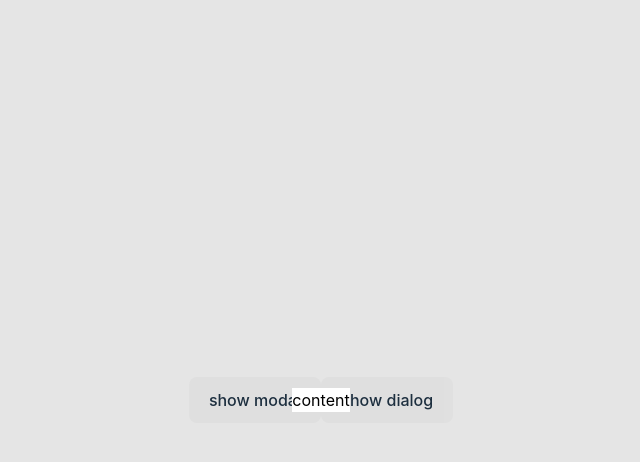
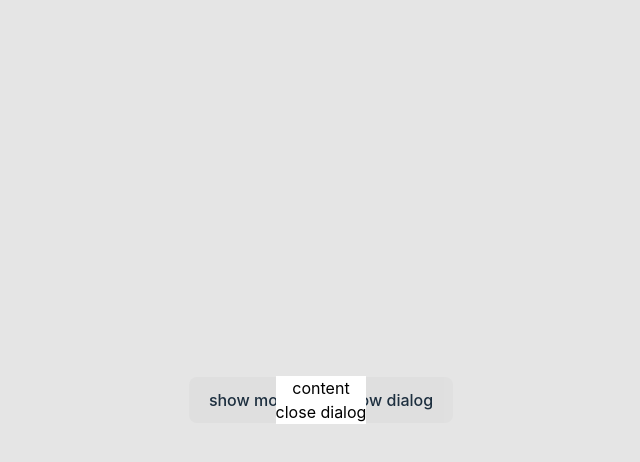
Before and after one commit to cloika25/sandbox, a React (Vite) app: page /dialog in a window 1280 px wide. Both pictures are taken after a click on the button "show modal". Shown: the top 462 px of the page, without its empty margins (319-959 px from the left). Built offline with nearby package versions, Linux system fonts and the light colour scheme.

Commit message:
first commit from iPad

```diff
--- a/package.json
+++ b/package.json
@@ -7,7 +7,7 @@
     "extends": "react-app"
   },
   "scripts": {
-    "dev": "vite",
+    "dev": "vite --host",
     "build": "tsc && vite build",
     "preview": "vite preview",
     "lint": "eslint ./src --ext .js,.jsx,.ts,.tsx",
--- a/src/Dialog/DialogView.tsx
+++ b/src/Dialog/DialogView.tsx
@@ -16,6 +16,12 @@ const DialogView = () => {
       </button>
       <dialog ref={dialogRef1}>
         content
+        <div onClick={() => {
+          dialogRef1.current?.close();
+        }}
+        >
+          close dialog
+        </div>
       </dialog>
       <div style={{ position: 'relative' }}>
         <button
```
